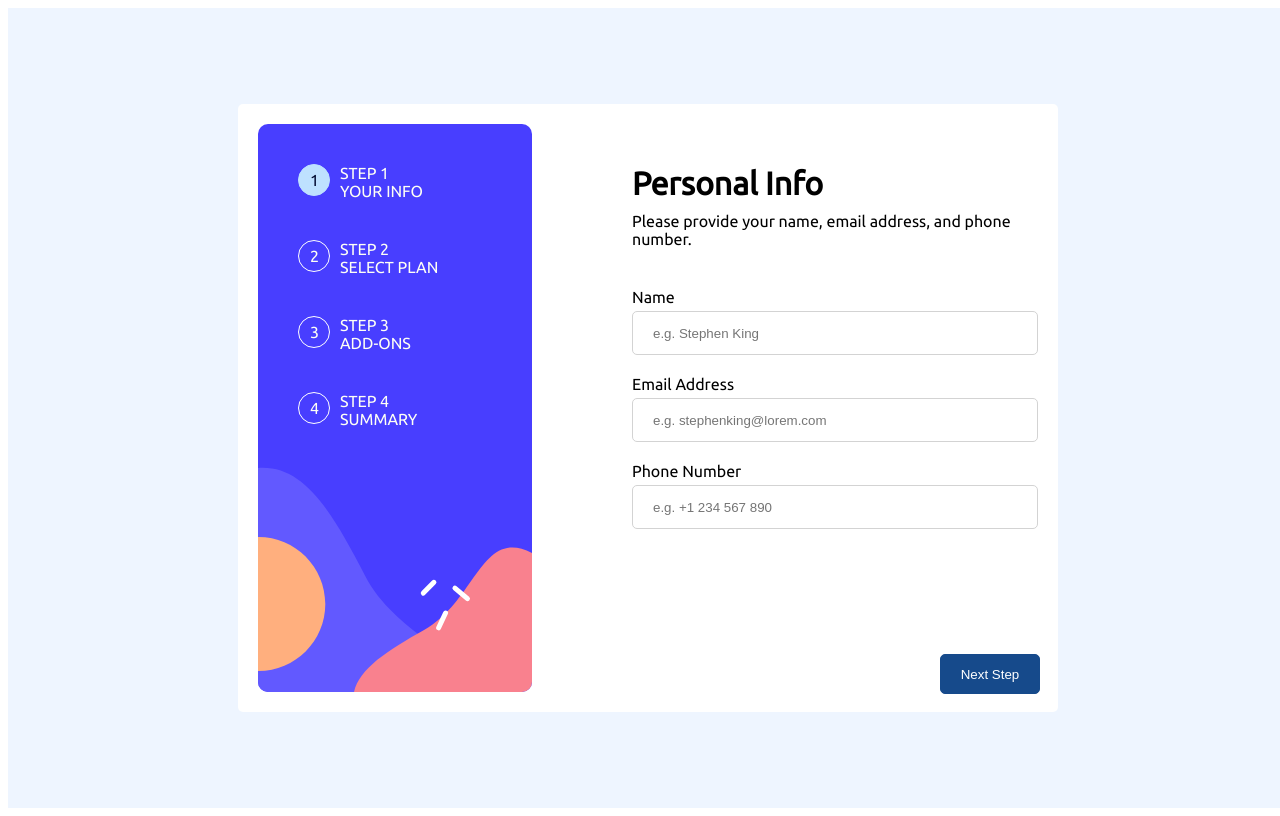
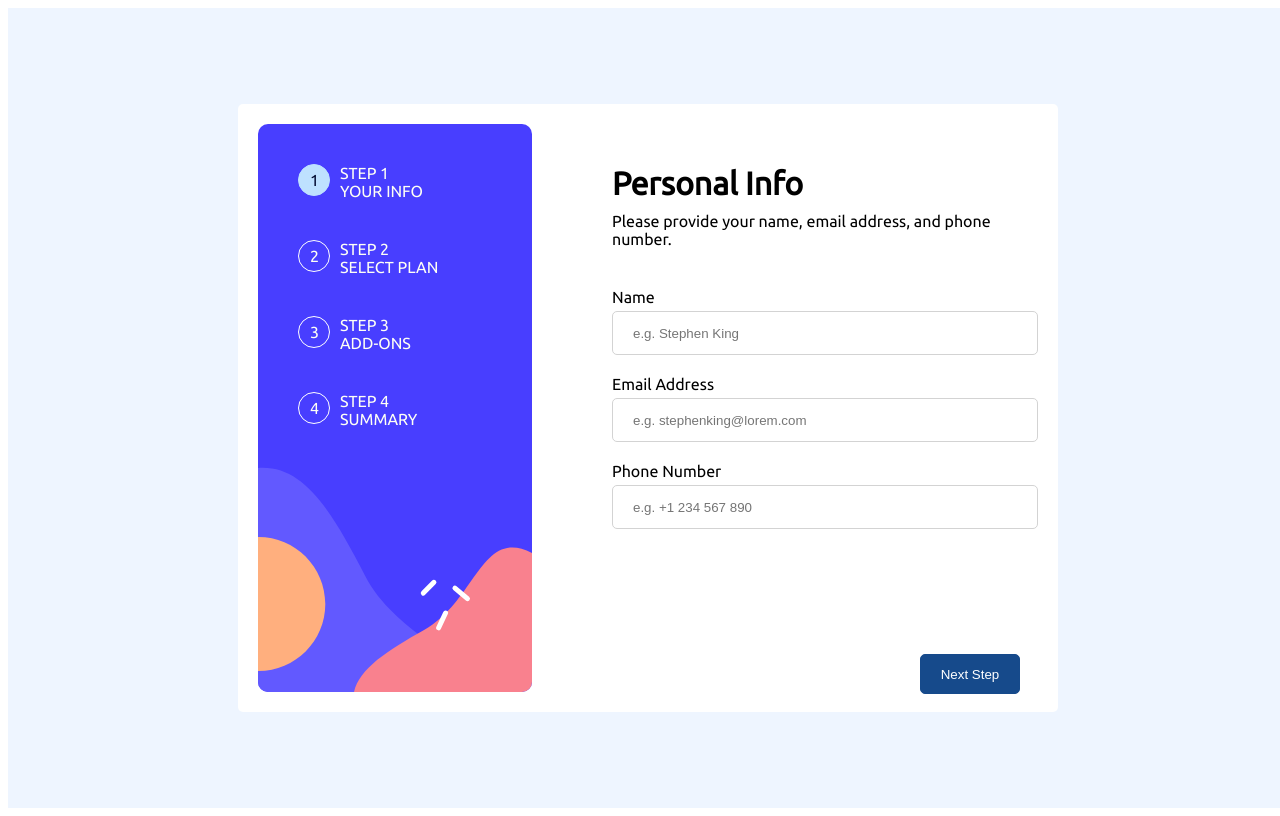
Before and after one commit to kevmhughes/multi-step-form, a React (Vite) app: page / in a window 1280 px wide. Shown: the top 816 px of the page. Built offline with nearby package versions, Linux system fonts and the light colour scheme.

Commit message:
Update index.css

```diff
--- a/src/index.css
+++ b/src/index.css
@@ -68,7 +68,7 @@
   right: -11px;
 }
 .right-side-container {
-  margin-left: 100px;
+  margin-left: 80px;
   margin-top: 20px;
 }
 h1 {
```
